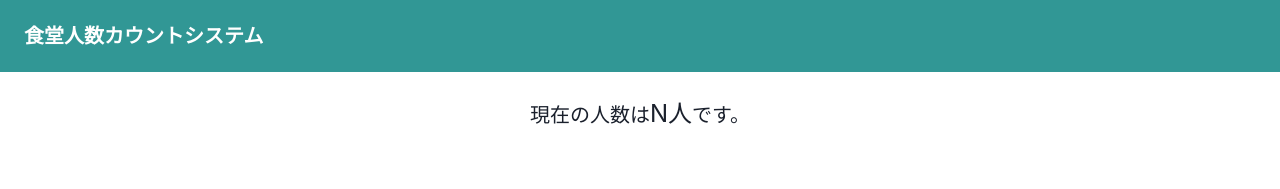
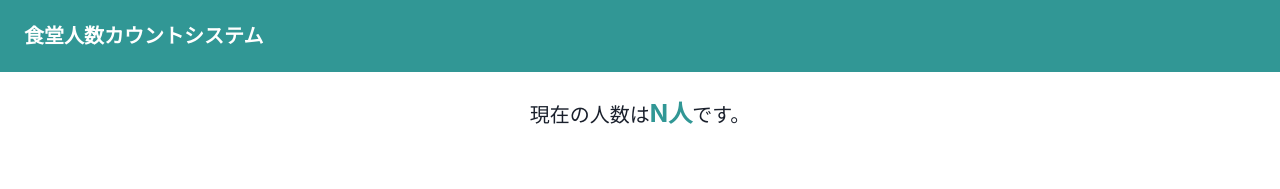
Before and after one commit to pbl-8han/frontend, a Next.js app: page / in a window 1280 px wide. Shown: the top 189 px of the page. Built offline with nearby package versions, Linux system fonts and the light colour scheme.

Commit message:
feat: 人数の部分をより強調する

```diff
--- a/pages/index.tsx
+++ b/pages/index.tsx
@@ -7,7 +7,7 @@ const Home: NextPage = () => {
     <>
       <Header />
       <Text as="p" fontSize="xl" align="center" marginTop={6}>
-        現在の人数は<Text as="big">N人</Text>です。
+        現在の人数は<Text as="big" color="teal.500" fontWeight="bold">N人</Text>です。
       </Text>
     </>
   )
```
